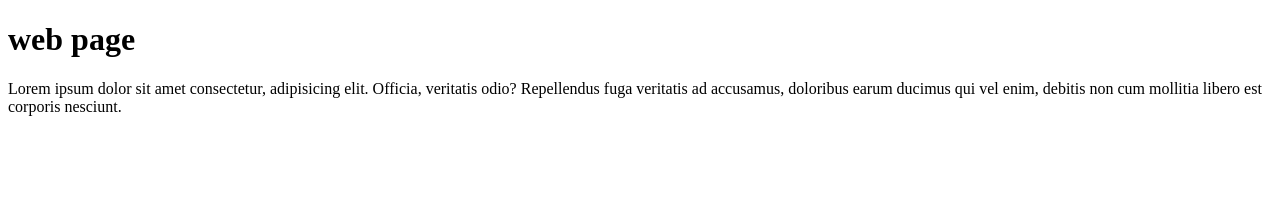
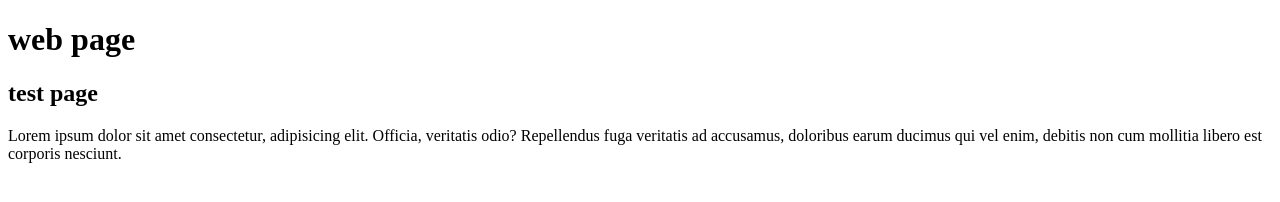
Before and after one commit to Devadath-pb/test-linkurcode-project, a plain HTML site: page index.html in a window 1280 px wide. Drawn offline with Linux system fonts and the light colour scheme.

Commit message:
heading added

```diff
--- a/index.html
+++ b/index.html
@@ -9,6 +9,7 @@
 
 <body>
     <h1>web page</h1>
+    <h2>test page</h2>
     <p>Lorem ipsum dolor sit amet consectetur, adipisicing elit. Officia, veritatis odio? Repellendus fuga veritatis ad
         accusamus, doloribus earum ducimus qui vel enim, debitis non cum mollitia libero est corporis nesciunt.</p>
 </body>
```
